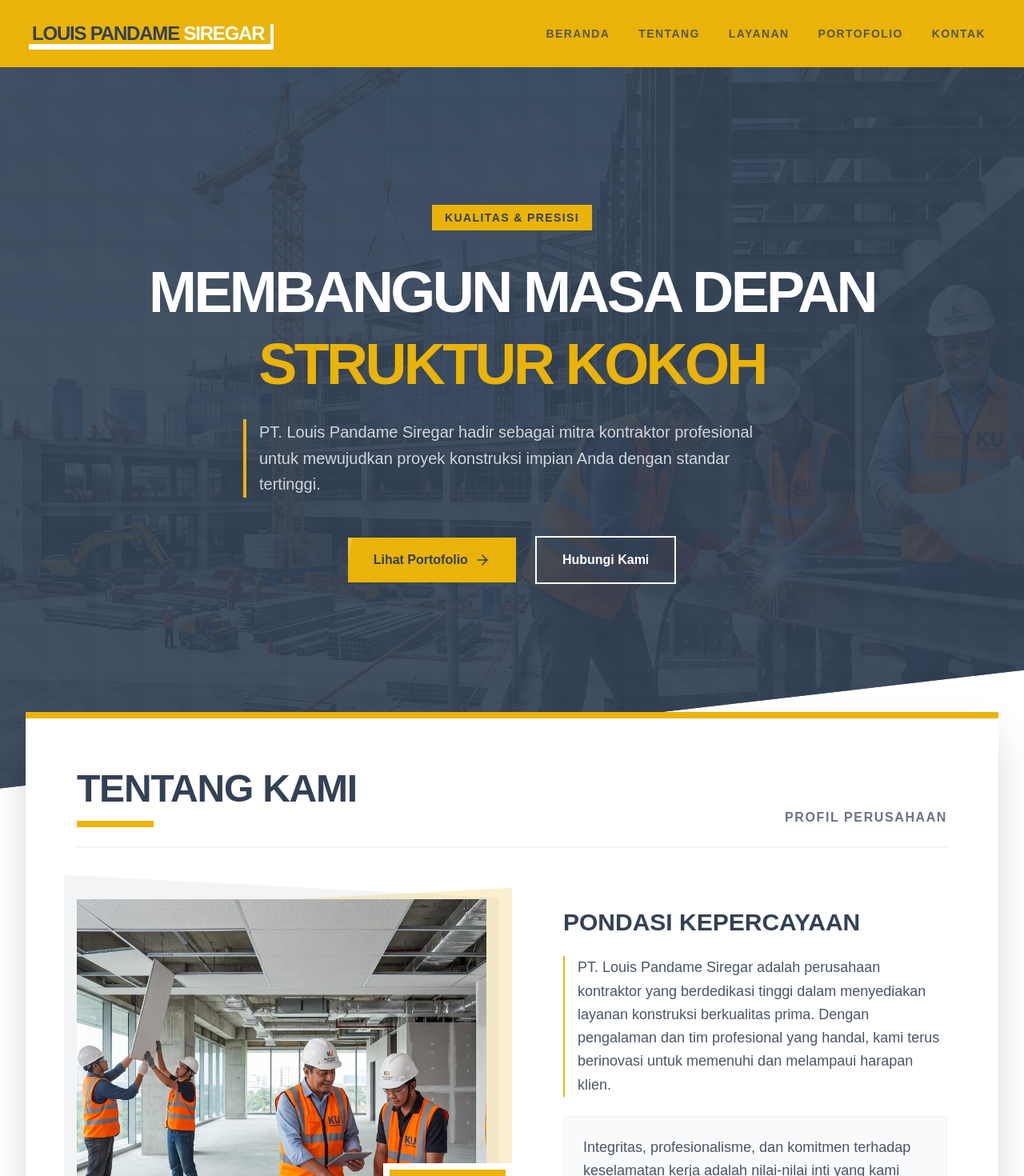
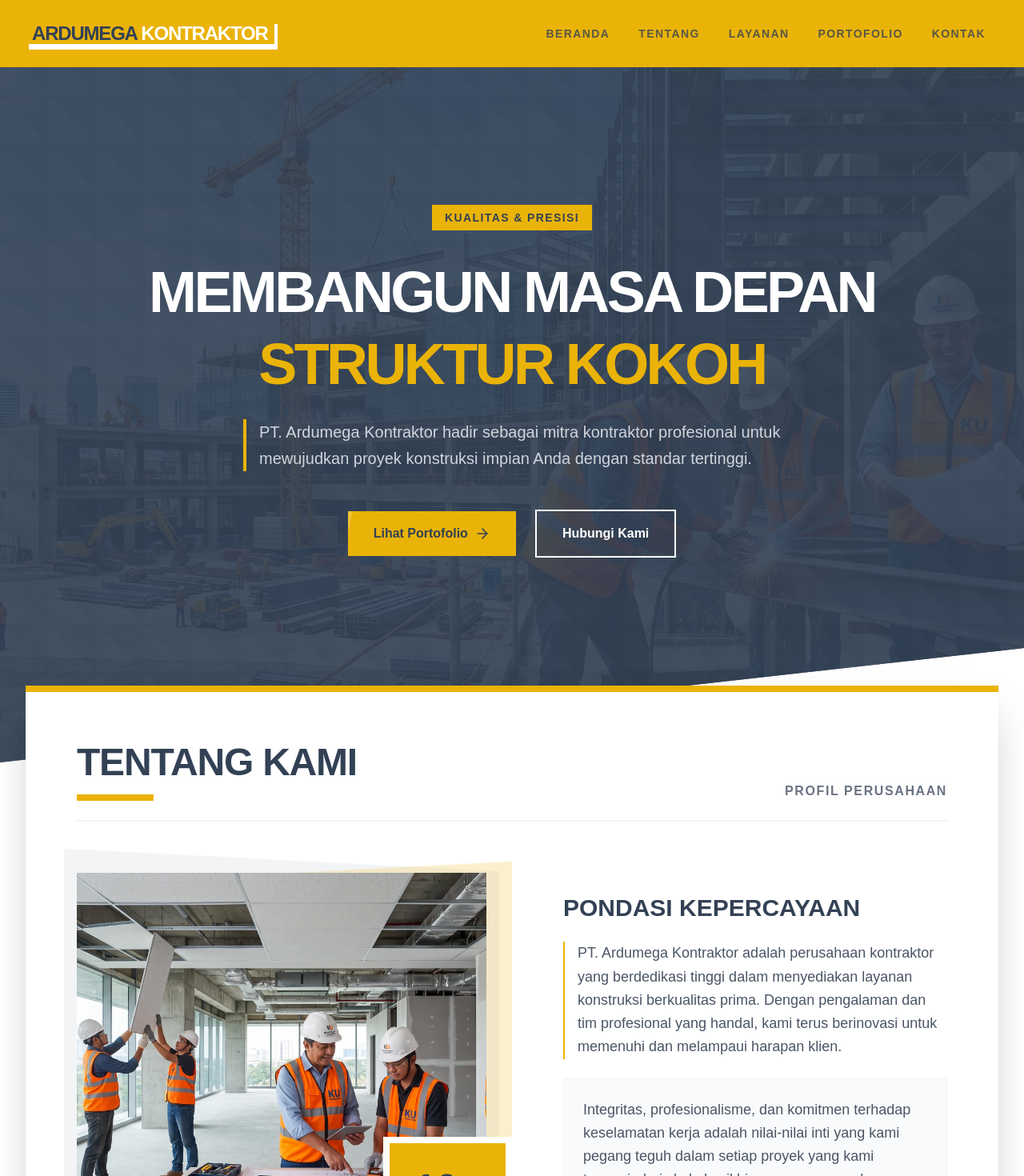
Before and after one commit to Louispandamesiregar/Compro_Contractor, a Next.js app: page /Compro_Contractor/ in a window 1280 px wide. Shown: the top 1470 px of the page at 80% size. Built offline with nearby package versions, Linux system fonts and the light colour scheme.

Commit message:
Change company name to Ardumega Kontraktor and update email address

```diff
--- a/src/components/Footer.tsx
+++ b/src/components/Footer.tsx
@@ -12,7 +12,7 @@ export default function Footer() {
           {/* Company Info */}
           <div>
             <h3 className="text-white font-black text-2xl tracking-tighter uppercase mb-6 flex items-center">
-              LOUIS PANDAME<span className="text-primary ml-2">SIREGAR</span>
+              ARDUMEGA<span className="text-primary ml-2">KONTRAKTOR</span>
             </h3>
             <div className="w-12 h-1 bg-primary mb-6"></div>
             <p className="text-sm leading-relaxed mb-6 font-medium">
@@ -53,14 +53,14 @@ export default function Footer() {
                 <div className="bg-primary/10 p-2 mr-3">
                   <Mail className="h-5 w-5 text-primary" />
                 </div>
-                <span className="text-sm font-bold">louispandame@gmail.com</span>
+                <span className="text-sm font-bold">info@ardumegakontraktor.com</span>
               </li>
             </ul>
           </div>
         </div>
 
         <div className="border-t border-white/10 pt-8 flex flex-col md:flex-row justify-between items-center text-xs font-bold uppercase tracking-widest">
-          <p>&copy; {new Date().getFullYear()} PT. Louis Pandame Siregar.</p>
+          <p>&copy; {new Date().getFullYear()} PT. Ardumega Kontraktor.</p>
           <p className="mt-2 md:mt-0 text-primary">Hak Cipta Dilindungi.</p>
         </div>
       </div>
--- a/src/components/Navbar.tsx
+++ b/src/components/Navbar.tsx
@@ -34,7 +34,7 @@ export default function Navbar() {
         <div className="flex justify-between items-center">
           <div className="flex-shrink-0 relative group">
             <Link href="/" className="text-secondary font-black text-2xl tracking-tighter uppercase relative z-10 bg-primary px-2">
-              LOUIS PANDAME<span className="text-white"> SIREGAR</span>
+              ARDUMEGA<span className="text-white"> KONTRAKTOR</span>
             </Link>
             <div className="absolute inset-0 bg-white transform translate-x-1 translate-y-1 z-0 group-hover:translate-x-2 group-hover:translate-y-2 transition-transform"></div>
           </div>
--- a/src/components/sections/About.tsx
+++ b/src/components/sections/About.tsx
@@ -32,7 +32,7 @@ export default function About() {
 
               <Image
                 src="/Compro_Contractor/images/portfolio/2.webp"
-                alt="Tentang PT Louis Pandame Siregar"
+                alt="Tentang PT Ardumega Kontraktor"
                 width={800}
                 height={600}
                 className="relative z-10 object-cover h-[450px] w-full transition-all duration-700"
@@ -48,7 +48,7 @@ export default function About() {
             <div className="z-10 lg:pl-8">
               <h3 className="text-3xl font-black text-secondary mb-6 uppercase">Pondasi Kepercayaan</h3>
               <p className="text-gray-600 leading-relaxed mb-6 text-lg border-l-2 border-primary pl-4">
-                PT. Louis Pandame Siregar adalah perusahaan kontraktor yang berdedikasi tinggi dalam menyediakan layanan konstruksi berkualitas prima. Dengan pengalaman dan tim profesional yang handal, kami terus berinovasi untuk memenuhi dan melampaui harapan klien.
+                PT. Ardumega Kontraktor adalah perusahaan kontraktor yang berdedikasi tinggi dalam menyediakan layanan konstruksi berkualitas prima. Dengan pengalaman dan tim profesional yang handal, kami terus berinovasi untuk memenuhi dan melampaui harapan klien.
               </p>
               <p className="text-gray-600 leading-relaxed text-lg bg-gray-50 p-6 border border-gray-100">
                 Integritas, profesionalisme, dan komitmen terhadap keselamatan kerja adalah nilai-nilai inti yang kami pegang teguh dalam setiap proyek yang kami tangani, dari skala kecil hingga mega proyek.
--- a/src/components/sections/Contact.tsx
+++ b/src/components/sections/Contact.tsx
@@ -4,9 +4,9 @@ import { motion } from "framer-motion";
 
 export default function Contact() {
   const waNumber = "6285779991402";
-  const waMessage = "Halo tim PT. Louis Pandame Siregar, saya ingin berdiskusi mengenai kebutuhan proyek konstruksi saya.";
+  const waMessage = "Halo tim PT. Ardumega Kontraktor, saya ingin berdiskusi mengenai kebutuhan proyek konstruksi saya.";
   const waUrl = `https://wa.me/${waNumber}?text=${encodeURIComponent(waMessage)}`;
-  const emailUrl = "mailto:louispandame@gmail.com";
+  const emailUrl = "mailto:info@ardumegakontraktor.com";
 
   return (
     <section id="contact" className="relative bg-secondary py-32 overflow-hidden">
@@ -60,7 +60,7 @@ export default function Contact() {
                   </div>
                   <div>
                     <h4 className="font-black text-secondary text-lg mb-1 uppercase tracking-wide">Email</h4>
-                    <p className="text-gray-600">louispandame@gmail.com</p>
+                    <p className="text-gray-600">info@ardumegakontraktor.com</p>
                   </div>
                 </div>
               </div>
--- a/src/components/sections/Hero.tsx
+++ b/src/components/sections/Hero.tsx
@@ -33,7 +33,7 @@ export default function Hero() {
           <span className="text-primary">Struktur Kokoh</span>
         </h1>
         <p className="text-lg md:text-xl text-gray-300 mb-12 max-w-2xl mx-auto leading-relaxed border-l-4 border-primary pl-4 text-left inline-block">
-          PT. Louis Pandame Siregar hadir sebagai mitra kontraktor profesional untuk mewujudkan proyek konstruksi impian Anda dengan standar tertinggi.
+          PT. Ardumega Kontraktor hadir sebagai mitra kontraktor profesional untuk mewujudkan proyek konstruksi impian Anda dengan standar tertinggi.
         </p>
         <div className="flex flex-col sm:flex-row justify-center items-center gap-6">
           <Link
```
Also changed, not shown: 1 other file (tests, documents, lock files or other folders).
